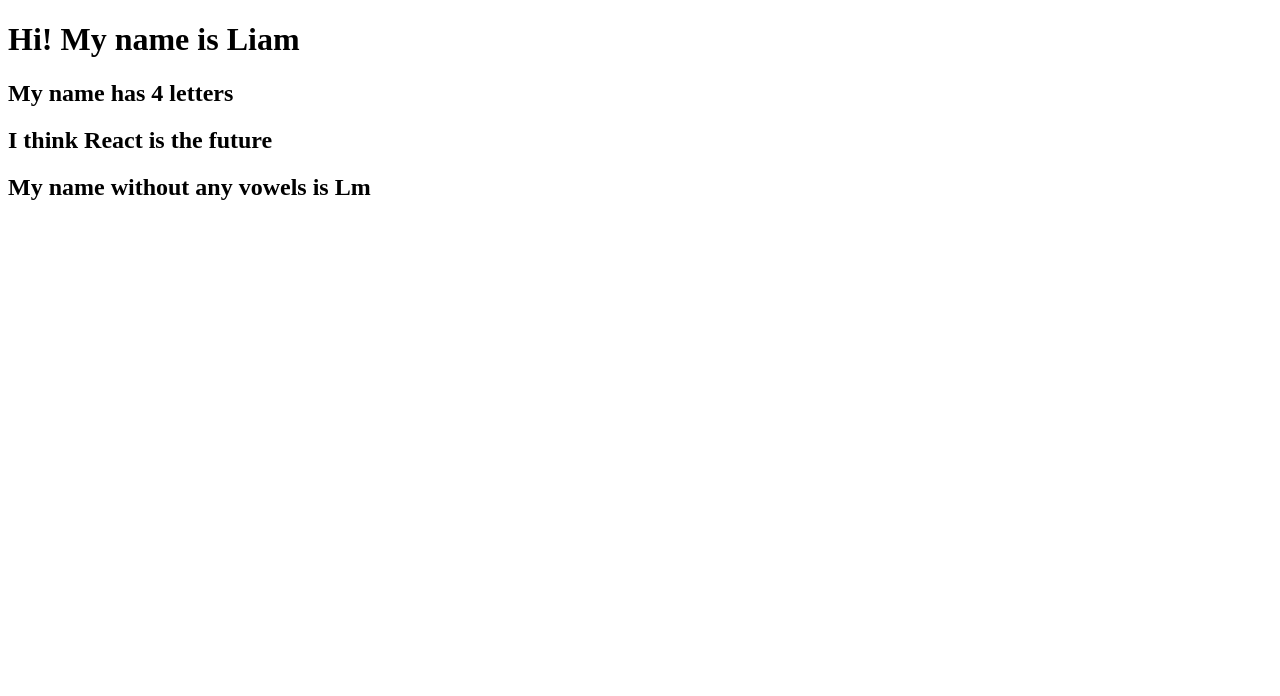
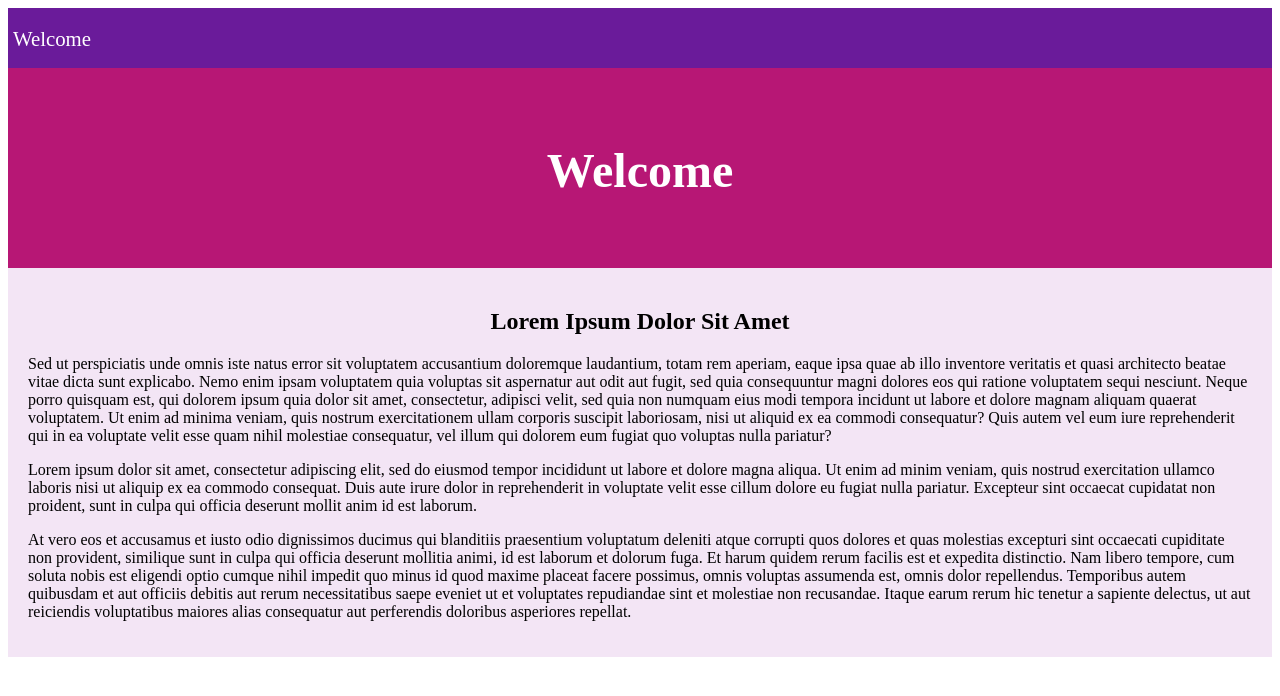
Before and after one commit to leeumt8/react-activities, a React (Create React App) app: page / in a window 1280 px wide. Shown: the top 696 px of the page. Built offline with nearby package versions, Linux system fonts and the light colour scheme; the HTML template or start-up script is replaced by a standard one.

Commit message:
activity-09 initial

```diff
--- a/src/App.js
+++ b/src/App.js
@@ -1,8 +1,17 @@
 import React from "react";
-import JSXVariables from "./components/JSXVariables";
+import Header from "./components/Header";
+import Section from "./components/Section";
+
+import Navbar from "./components/Navbar";
 
 function App() {
-  return <JSXVariables />;
+  return (
+    <div>
+      <Navbar />
+      <Header />
+      <Section />
+    </div>
+  );
 }
 
 export default App;
--- /dev/null
+++ b/src/components/Header.js
@@ -0,0 +1,14 @@
+import React from "react";
+import "../styles/Header.css";
+
+// By importing the Header.css file, it is added to the DOM whenever this component loads
+
+function Header() {
+  return (
+    <header className="header">
+      <h1>Welcome</h1>
+    </header>
+  );
+}
+
+export default Header;
--- a/src/components/JSXVariables.js
+++ /dev/null
@@ -1,28 +0,0 @@
-import React from "react";
-
-const name = "Liam";
-const numName = 4;
-const think = "is the future";
-let noVowels = "";
-removeVowels();
-
-function removeVowels() {
-  noVowels = name.replace(/[aeiou]/ig,'')
-}
-
-function JSXVariables() {
-  return (
-    <div className="main-container">
-      <div className="container">
-        <div className="jumbotron">
-          <h1>Hi! My name is {name}</h1>
-          <h2>My name has {numName} letters</h2>
-          <h2>I think React {think}</h2>
-          <h2>My name without any vowels is {noVowels}</h2>
-        </div>
-      </div>
-    </div>
-  );
-}
-
-export default JSXVariables;
--- /dev/null
+++ b/src/components/Navbar.js
@@ -0,0 +1,14 @@
+import React from "react";
+import "../styles/Navbar.css";
+
+// By importing the Navbar.css file, it is added to the DOM whenever this component loads
+
+function Navbar() {
+  return (
+    <nav className="navbar">
+      <a href="/">Welcome</a>
+    </nav>
+  );
+}
+
+export default Navbar;
--- /dev/null
+++ b/src/components/Section.js
@@ -0,0 +1,44 @@
+import React from "react";
+import "../styles/Section.css";
+
+// By importing the Section.css file, it is added to the DOM whenever this component loads
+function Section() {
+  return (
+    <section className="section">
+      <h2>Lorem Ipsum Dolor Sit Amet</h2>
+      <p>
+        Sed ut perspiciatis unde omnis iste natus error sit voluptatem accusantium doloremque
+        laudantium, totam rem aperiam, eaque ipsa quae ab illo inventore veritatis et quasi
+        architecto beatae vitae dicta sunt explicabo. Nemo enim ipsam voluptatem quia voluptas sit
+        aspernatur aut odit aut fugit, sed quia consequuntur magni dolores eos qui ratione
+        voluptatem sequi nesciunt. Neque porro quisquam est, qui dolorem ipsum quia dolor sit amet,
+        consectetur, adipisci velit, sed quia non numquam eius modi tempora incidunt ut labore et
+        dolore magnam aliquam quaerat voluptatem. Ut enim ad minima veniam, quis nostrum
+        exercitationem ullam corporis suscipit laboriosam, nisi ut aliquid ex ea commodi
+        consequatur? Quis autem vel eum iure reprehenderit qui in ea voluptate velit esse quam nihil
+        molestiae consequatur, vel illum qui dolorem eum fugiat quo voluptas nulla pariatur?
+      </p>
+      <p>
+        Lorem ipsum dolor sit amet, consectetur adipiscing elit, sed do eiusmod tempor incididunt ut
+        labore et dolore magna aliqua. Ut enim ad minim veniam, quis nostrud exercitation ullamco
+        laboris nisi ut aliquip ex ea commodo consequat. Duis aute irure dolor in reprehenderit in
+        voluptate velit esse cillum dolore eu fugiat nulla pariatur. Excepteur sint occaecat
+        cupidatat non proident, sunt in culpa qui officia deserunt mollit anim id est laborum.
+      </p>
+      <p>
+        At vero eos et accusamus et iusto odio dignissimos ducimus qui blanditiis praesentium
+        voluptatum deleniti atque corrupti quos dolores et quas molestias excepturi sint occaecati
+        cupiditate non provident, similique sunt in culpa qui officia deserunt mollitia animi, id
+        est laborum et dolorum fuga. Et harum quidem rerum facilis est et expedita distinctio. Nam
+        libero tempore, cum soluta nobis est eligendi optio cumque nihil impedit quo minus id quod
+        maxime placeat facere possimus, omnis voluptas assumenda est, omnis dolor repellendus.
+        Temporibus autem quibusdam et aut officiis debitis aut rerum necessitatibus saepe eveniet ut
+        et voluptates repudiandae sint et molestiae non recusandae. Itaque earum rerum hic tenetur a
+        sapiente delectus, ut aut reiciendis voluptatibus maiores alias consequatur aut perferendis
+        doloribus asperiores repellat.
+      </p>
+    </section>
+  );
+}
+
+export default Section;
--- /dev/null
+++ b/src/styles/Header.css
@@ -0,0 +1,12 @@
+.header {
+  background: #b71775;
+  height: 200px;
+}
+
+.header h1 {
+  margin: 0;
+  padding-top: 75px;
+  text-align: center;
+  color: white;
+  font-size: 3rem;
+}
--- /dev/null
+++ b/src/styles/Navbar.css
@@ -0,0 +1,12 @@
+.navbar {
+  background: #6a1b9a;
+  height: 60px;
+}
+
+.navbar a {
+  color: white;
+  font-size: 1.3rem;
+  text-decoration: none;
+  margin: 5px;
+  line-height: 3;
+}
--- /dev/null
+++ b/src/styles/Section.css
@@ -0,0 +1,8 @@
+.section {
+  background: #f3e5f5;
+  padding: 20px;
+}
+
+.section h2 {
+  text-align: center;
+}
```
